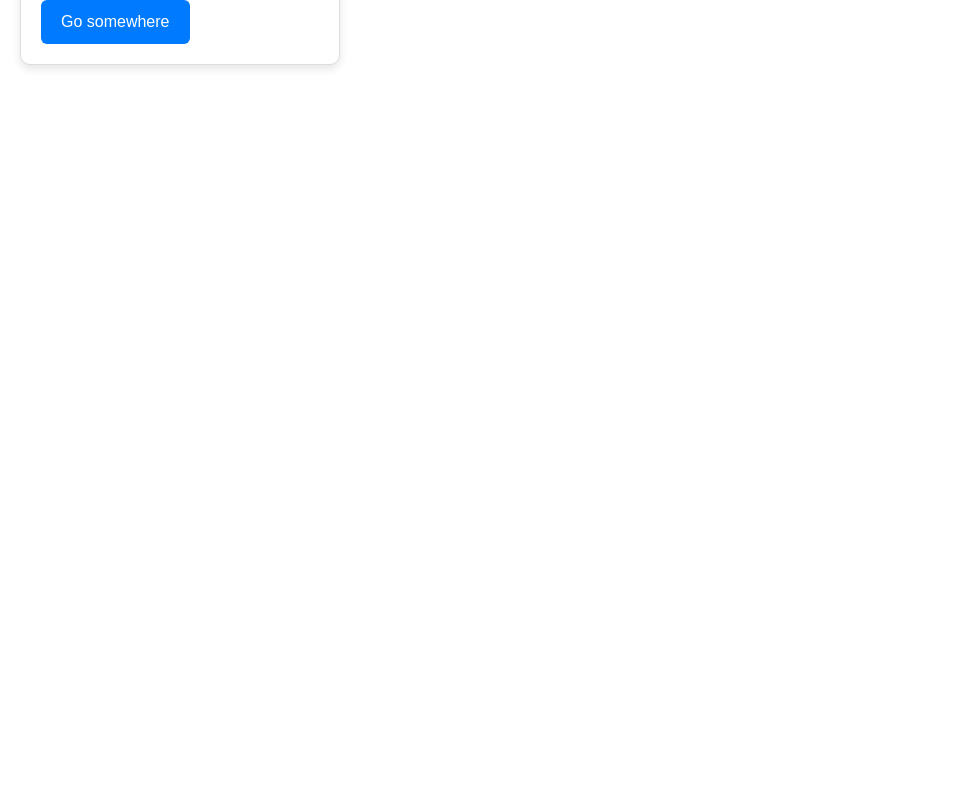
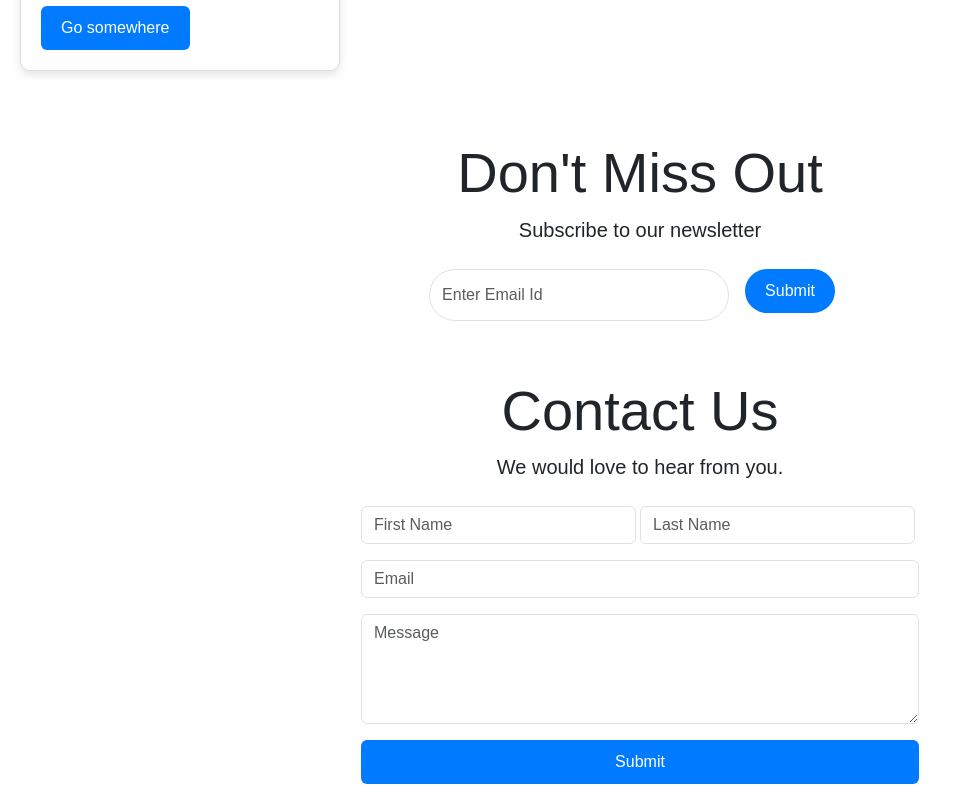
Before and after one commit to jasjeev013/bharat-ranch, a React (Create React App) app: page / in a window 1280 px wide. Shown: the part 1412-2212 px from the top of the page, without its empty margins (0-962 px from the left). Before the commit the page ends 1497 px from the top, so only its background shows below. Built offline with nearby package versions, Linux system fonts and the light colour scheme.

Commit message:
Added NewsLetter & Contact Us Part

```diff
--- a/src/App.js
+++ b/src/App.js
@@ -1,8 +1,10 @@
 import './App.css';
-import  { useState } from 'react';
+import { useState } from 'react';
 import Sidebar from './components/Sidebar';
 import NavBar from './components/NavBar';
 import Home from './components/Home';
+import NewsLetter from './components/NewsLetter';
+import ContactUs from './components/ContactUs';
 
 function App() {
 
@@ -15,9 +17,11 @@ function App() {
 
   return (
     <div>
-      <NavBar  toggleSidebar={toggleSidebar} />
-      <Home/>
-      <Sidebar isOpen={isSidebarOpen} toggleSidebar={toggleSidebar}/>
+      <NavBar toggleSidebar={toggleSidebar} />
+      <Home />
+      <NewsLetter />
+      <ContactUs/>
+      <Sidebar isOpen={isSidebarOpen} toggleSidebar={toggleSidebar} />
     </div>
   );
 }
--- /dev/null
+++ b/src/components/ContactUs.js
@@ -0,0 +1,55 @@
+import React from 'react'
+
+function ContactUs() {
+    return (
+        <div className="container text-center mt-5">
+            <h1 className="display-4">Contact Us</h1>
+            <p className="lead">We would love to hear from you.</p>
+            <div className="d-flex justify-content-center mt-4">
+                <form className="w-50">
+                    <div className="form-row mb-3 d-flex justify-content-between">
+                        <div className="col ">
+                            <input
+                                type="text"
+                                className="form-control"
+                                placeholder="First Name"
+                            />
+                        </div>
+                        <div className="col mx-1">
+                            <input
+                                type="text"
+                                className="form-control"
+                                placeholder="Last Name"
+                            />
+                        </div>
+                    </div>
+                    <div className="form-group mb-3">
+                        <input
+                            type="email"
+                            className="form-control"
+                            placeholder="Email"
+                        />
+                    </div>
+                    <div className="form-group mb-3">
+                        <textarea
+                            className="form-control"
+                            placeholder="Message"
+                            rows="4"
+                        ></textarea>
+                    </div>
+                    <div className="form-group mb-3">
+                        <button type="submit" className="btn btn-primary" style={{
+                            width: '100%'
+
+                        }}>
+                            Submit
+                        </button>
+                    </div>
+
+                </form>
+            </div>
+        </div>
+    )
+}
+
+export default ContactUs
--- a/src/components/NavBar.js
+++ b/src/components/NavBar.js
@@ -8,9 +8,10 @@ function NavBar({ toggleSidebar }) {
         <div>
 
             <Navbar expand="lg" className="bg-body-tertiary" data-bs-theme="dark">
-                <button className="sidebar-toggle-btn" onClick={toggleSidebar}>
+                <button className="sidebar-toggle-btn mx-2 me-5" onClick={toggleSidebar}>
                     &#9776;
                 </button>
+                <img src="https://via.placeholder.com/30x30?text=Card+Image+$%7Bcard%7D" alt="Logo" className='me-3' />
                 <Navbar.Brand href="/">bharatRanch</Navbar.Brand>
                 <Navbar.Toggle aria-controls="basic-navbar-nav" />
                 <Navbar.Collapse className="justify-content-end mx-5" id="basic-navbar-nav">
@@ -20,6 +21,7 @@ function NavBar({ toggleSidebar }) {
                         <Nav.Link href="/" className="fw-bold me-5">Donations</Nav.Link>
                         <Nav.Link href="/" className="fw-bold me-5">Help</Nav.Link>
                         <Nav.Link href="/" className="fw-bold me-5">Contact Us</Nav.Link>
+                        <Nav.Link href="/" className="fw-bold "><img src="https://via.placeholder.com/30x30?text=Card+Image+$%7Bcard%7D" alt="User" /></Nav.Link>
                     </Nav>
                 </Navbar.Collapse>
             </Navbar>
--- /dev/null
+++ b/src/components/NewsLetter.js
@@ -0,0 +1,29 @@
+import React from 'react'
+
+function NewsLetter() {
+    return (
+        <div className="container text-center mt-5">
+            <h1 className="display-4">Don't Miss Out</h1>
+            <p className="lead">Subscribe to our newsletter</p>
+            <div className="d-flex justify-content-center mt-4">
+                <form className="form-inline">
+                    <div className="form-group mb-2 d-flex justify-content-center">
+                        <input
+                            type="email"
+                            className="form-control rounded-pill"
+                            id="inputEmail"
+                            placeholder="Enter Email Id"
+                            style={{ width: '300px' }}
+                        />
+                        <button type="submit" className="btn btn-primary rounded-pill mb-2 ml-2 mx-3 " >
+                            Submit
+                        </button>
+                    </div>
+
+                </form>
+            </div>
+        </div>
+    )
+}
+
+export default NewsLetter
--- a/src/components/Sidebar.js
+++ b/src/components/Sidebar.js
@@ -4,12 +4,12 @@ import './Sidebar.css';
 const Sidebar = ({ isOpen, toggleSidebar }) => {
   return (
     <div>
-      <div className={`sidebar ${isOpen ? 'open' : ''}`}>
+      <div className={`sidebar ${isOpen ? 'open' : ''} d-flex justify-content-between`}>
         <button className="close-btn" onClick={toggleSidebar}>
           &times;
         </button>
-        <div className="sidebar-content">
-          <h2>Sidebar Menu</h2>
+        <div className="sidebar-content text-center">
+          <h2>Menu</h2>
           <ul>
             <li><a href="/">Home</a></li>
             <li><a href="/">About</a></li>
```
